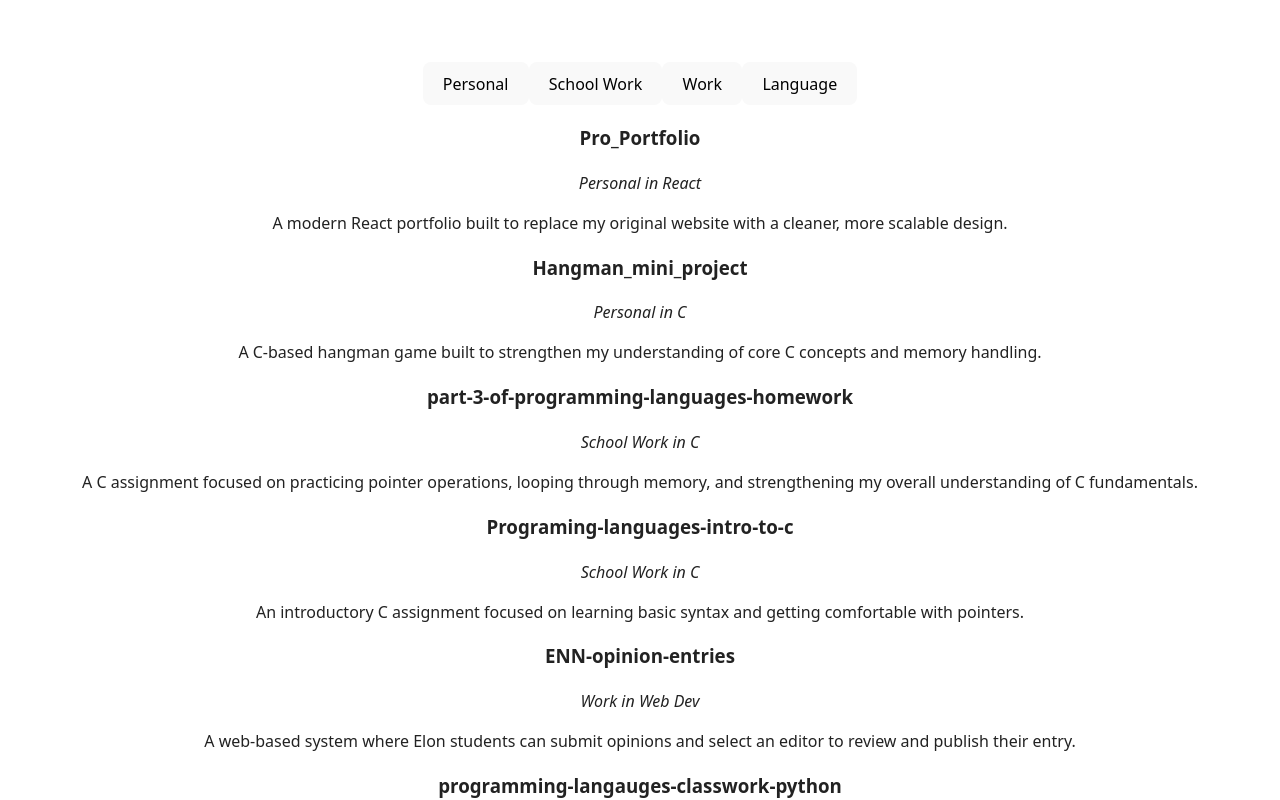
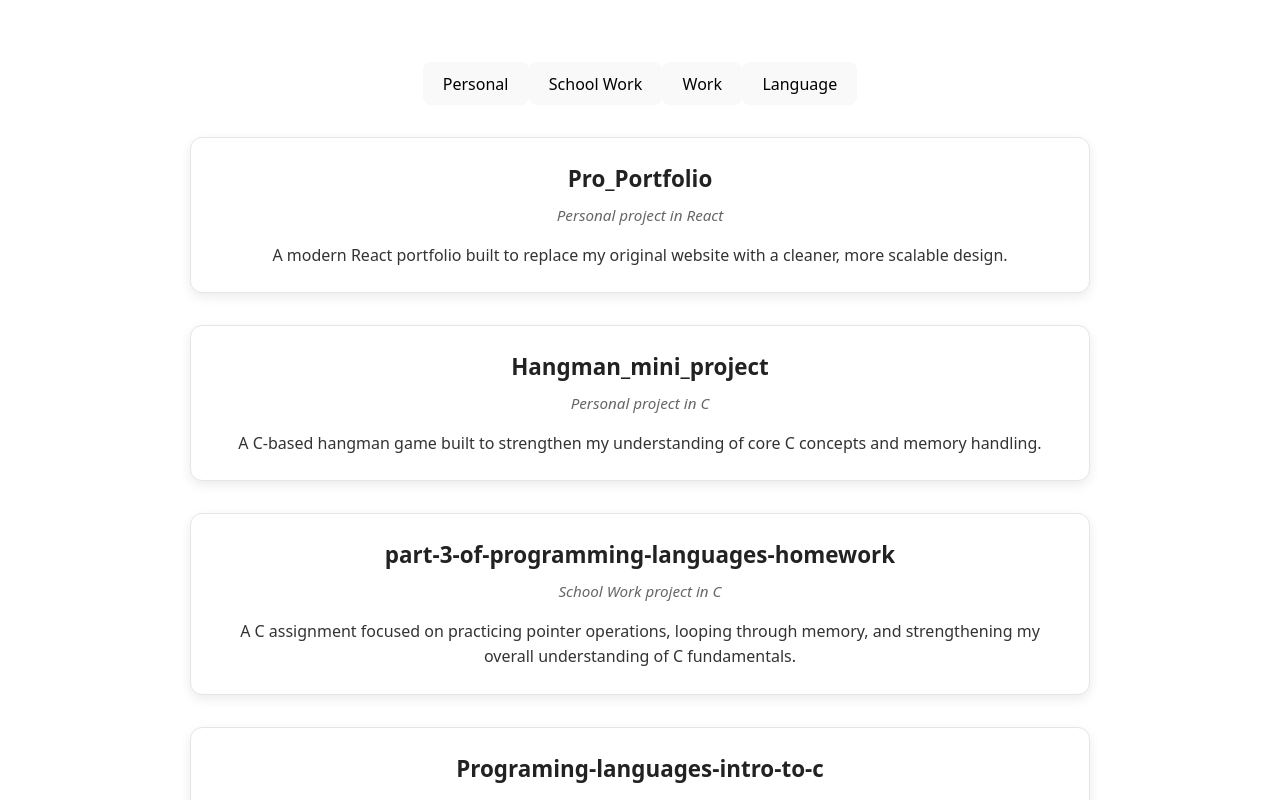
Before and after one commit to Spiderasasen/Pro_Portfolio, a React (Vite) app in the folder my-portfolio/: page /Projects in a window 1280 px wide. Shown: the part 420-1220 px from the top of the page. Built offline with nearby package versions, Linux system fonts and the light colour scheme.

Commit message:
made the design for the card that is shown onscreen

```diff
--- a/my-portfolio/src/component/Project_Onscreen.jsx
+++ b/my-portfolio/src/component/Project_Onscreen.jsx
@@ -1,19 +1,22 @@
 import projects from "../data/projects.json";
+import "../styles/Onscreen.css"
 
 function ProjectOnscreen() {
-    return(
-      <div>
+    return (
+        <div className="project-list">
             {projects.map((item) => (
-              <div key={item.id}>
+                <div className="project-card" key={item.id}>
                     <h3>{item.name}</h3>
-                  {/*having both the type of project and the project langauge next to each other*/}
-                  <div>
-                      <p><em>{item.Type_of_Project} in {item.programming_langagues}</em></p>
+
+                    <div className="project-meta">
+                        <em>{item.Type_of_Project} project in {item.programming_langagues}</em>
                     </div>
+
                     <p>{item.description}</p>
                 </div>
             ))}
         </div>
     );
 }
+
 export default ProjectOnscreen;
--- /dev/null
+++ b/my-portfolio/src/styles/Onscreen.css
@@ -0,0 +1,47 @@
+/* Overall container */
+.project-list {
+    max-width: 900px;
+    margin: 0 auto;
+    padding: 2rem 1rem;
+    display: flex;
+    flex-direction: column;
+    gap: 2rem;
+}
+
+/* Each project card */
+.project-card {
+    background: #ffffff;
+    border-radius: 12px;
+    padding: 1.5rem;
+    box-shadow: 0 4px 12px rgba(0,0,0,0.08);
+    transition: transform 0.2s ease, box-shadow 0.2s ease;
+    border: 1px solid #e5e5e5;
+}
+
+/* Hover effect */
+.project-card:hover {
+    transform: translateY(-4px);
+    box-shadow: 0 8px 20px rgba(0,0,0,0.12);
+}
+
+/* Project title */
+.project-card h3 {
+    margin: 0 0 0.5rem 0;
+    font-size: 1.4rem;
+    font-weight: 600;
+    color: #222;
+}
+
+/* Type + languages line */
+.project-meta {
+    font-size: 0.95rem;
+    color: #666;
+    margin-bottom: 1rem;
+}
+
+/* Description */
+.project-card p {
+    margin: 0;
+    line-height: 1.6;
+    color: #333;
+}
```
Lines whose indentation alone changed are shown as unchanged.
